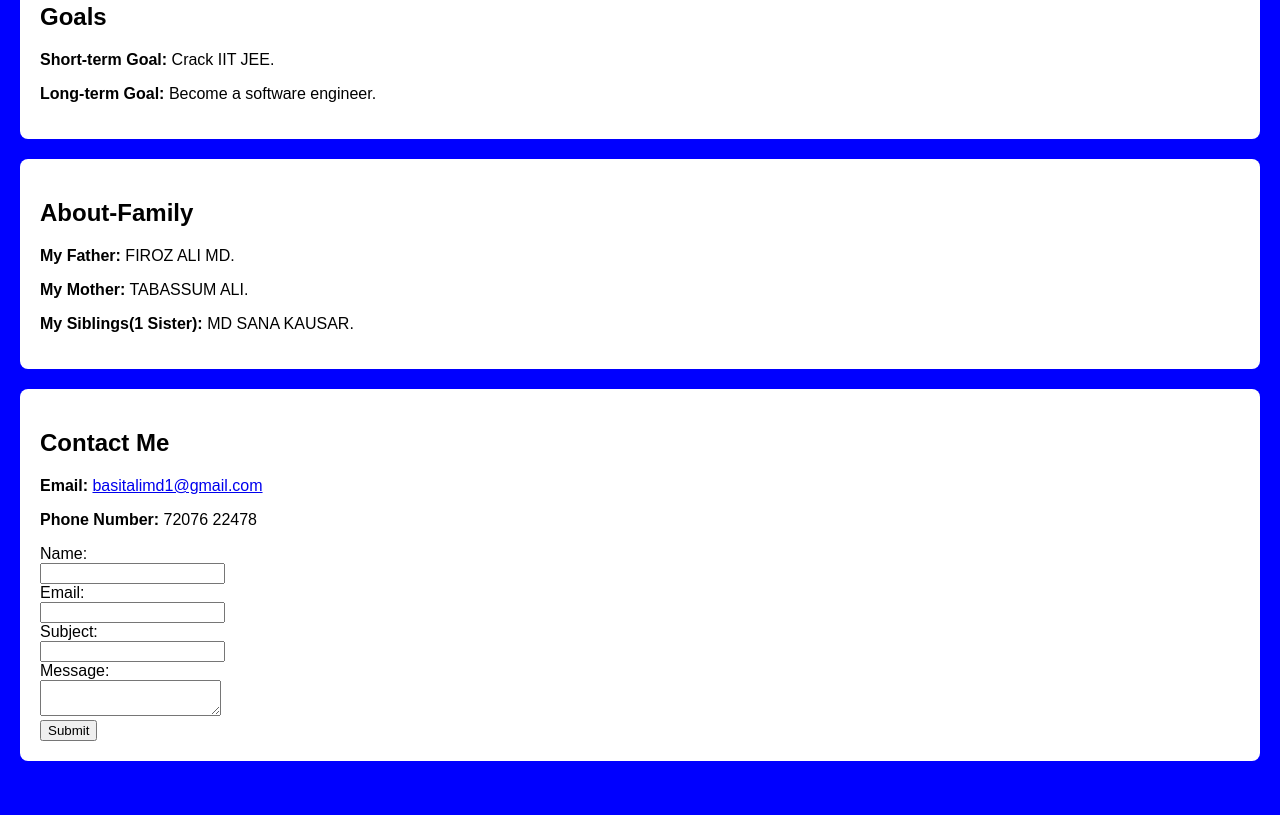
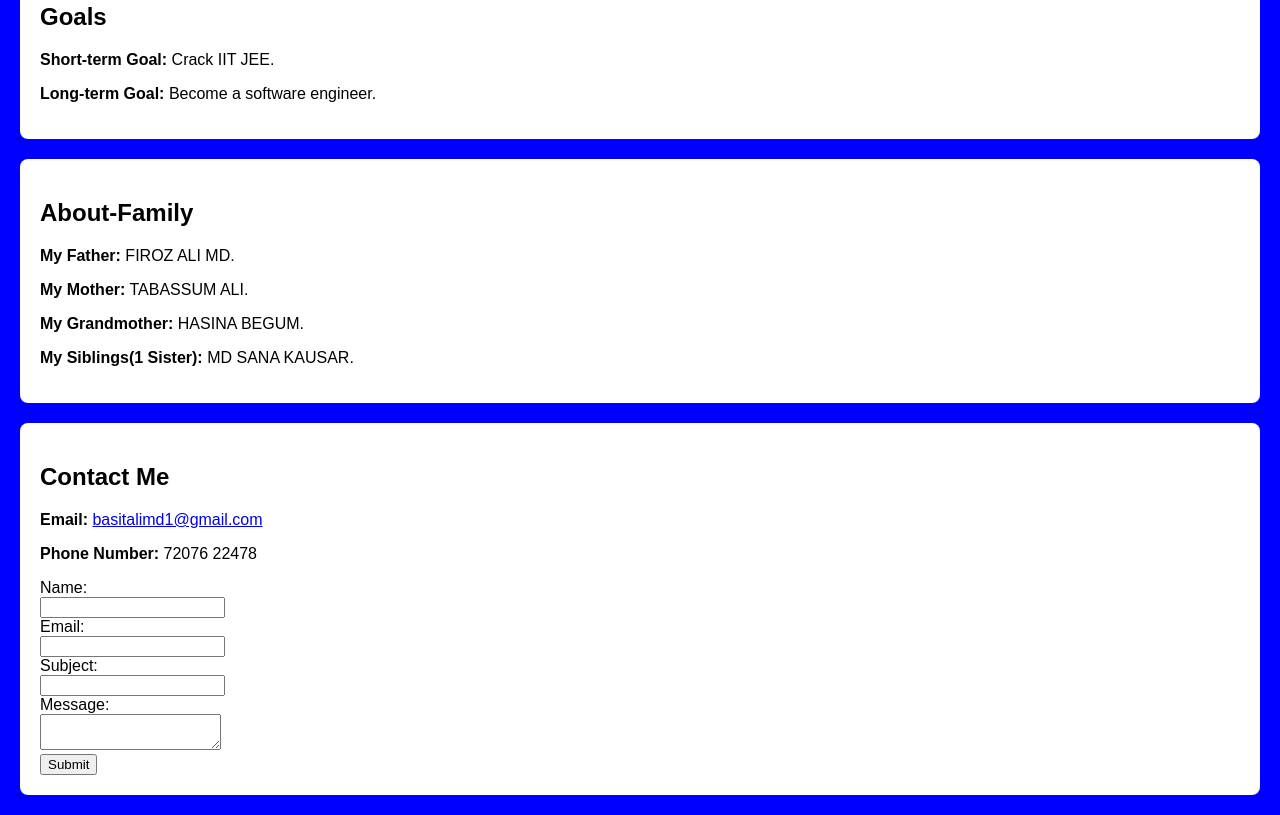
Before and after one commit to basitaliMD/BASIT-PROFFESIONAL-WEBSITE, a plain HTML site: page index.html in a window 1280 px wide. Shown: the part 662-1477 px from the top of the page. Before the commit the page ends 1443 px from the top, so only its background shows below. Drawn offline with Linux system fonts and the light colour scheme.

Commit message:
Update index.html

```diff
--- a/index.html
+++ b/index.html
@@ -86,6 +86,7 @@
             <h2>About-Family</h2>
             <p><strong>My Father:</strong> FIROZ ALI MD.</p>
             <p><strong>My Mother:</strong> TABASSUM ALI.</p>
+            <p><strong>My Grandmother:</strong> HASINA BEGUM.</p>
             <p><strong>My Siblings(1 Sister):</strong> MD SANA KAUSAR.</p>
         </section>
         <section id="CONTACT">
```
